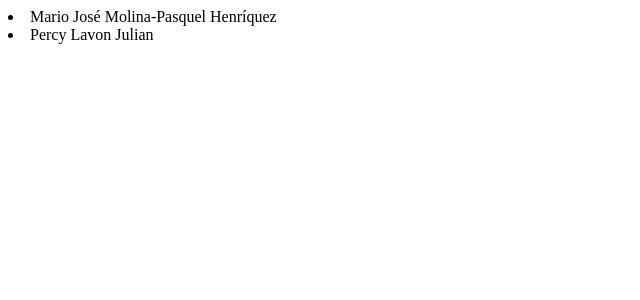
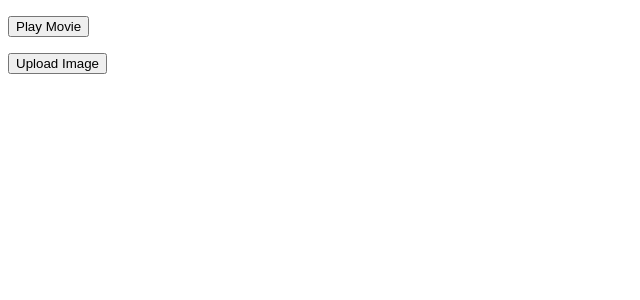
Before and after one commit to Learn-with-Sumit/rnext, a React (Vite) app: page / in a window 1280 px wide. Shown: the top 300 px of the page, without its empty margins (0-640 px from the left). Built offline with nearby package versions, Linux system fonts and the light colour scheme.

Commit message:
lesson 2.1 code

```diff
--- a/src/App.jsx
+++ b/src/App.jsx
@@ -1,41 +1,25 @@
-const people = [
-    {
-        id: 0,
-        name: "Creola Katherine Johnson",
-        profession: "mathematician",
-    },
-    {
-        id: 1,
-        name: "Mario José Molina-Pasquel Henríquez",
-        profession: "chemist",
-    },
-    {
-        id: 2,
-        name: "Mohammad Abdus Salam",
-        profession: "physicist",
-    },
-    {
-        id: 3,
-        name: "Percy Lavon Julian",
-        profession: "chemist",
-    },
-    {
-        id: 4,
-        name: "Subrahmanyan Chandrasekhar",
-        profession: "astrophysicist",
-    },
-];
+export default function App() {
+    return (
+        <Toolbar
+            onPlayMovie={() => alert("Playing!")}
+            onUploadImage={() => alert("Uploading!")}
+        />
+    );
+}
 
-export default function App() {
-    const chemists = people.filter((person) => person.profession === "chemist");
-
-    const listItems = chemists.map((chemist) => (
-        <li key={chemist.id}>{chemist.name}</li>
-    ));
-
+function Toolbar({ onPlayMovie, onUploadImage }) {
     return (
         <div>
-            <div>{listItems}</div>
+            <Button onSmash={onPlayMovie}>Play Movie</Button>
+            <Button onSmash={onUploadImage}>Upload Image</Button>
         </div>
     );
 }
+
+function Button({ onSmash, children }) {
+    return (
+        <p>
+            <button onClick={onSmash}>{children}</button>
+        </p>
+    );
+}
```
